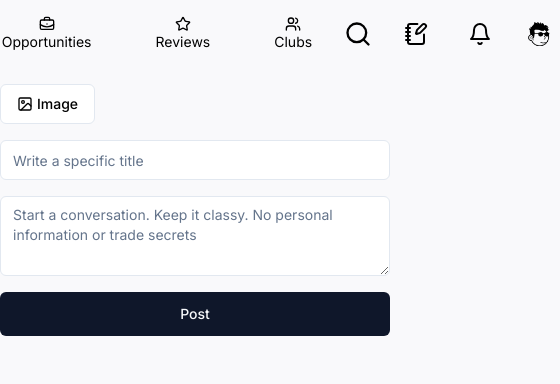
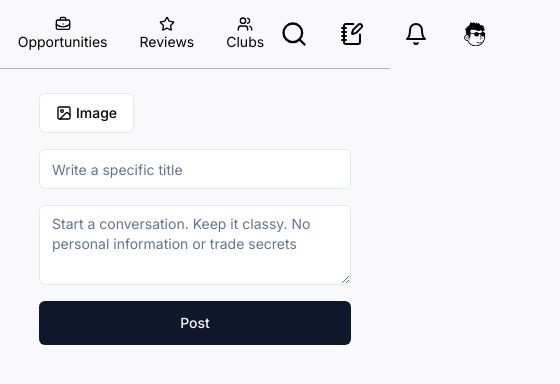
Before and after one commit to 0xuser64bit/Canteen, a Next.js app: page /write/post in a window 390 px wide. Shown: the top 384 px of the page, 560 px wide, since content can reach past the window. Built offline with nearby package versions, Linux system fonts and the light colour scheme; no server answers; sample sign-in values are in the browser's storage.

Commit message:
imp: going responsive

```diff
--- a/app/(main)/(protected)/(sidebar)/layout.tsx
+++ b/app/(main)/(protected)/(sidebar)/layout.tsx
@@ -37,11 +37,11 @@ export default function SideBarLayout({
 }>) {
   return (
     <div className="flex justify-center pt-2 w-full">
-      <div className="w-1/4">
+      <div className="md:block hidden w-[20%]">
         <Navigation navigationTabs={navigationTabs} />
       </div>
-      <div className="w-1/2 mx-2">{children}</div>
-      <div className="w-1/4">
+      <div className="md:w-[65%] w-full mx-5">{children}</div>
+      <div className="md:block hidden w-1/4">
         <Discover />
       </div>
     </div>
--- a/app/(main)/(protected)/_components/Navbar.tsx
+++ b/app/(main)/(protected)/_components/Navbar.tsx
@@ -56,8 +56,8 @@ export const Navbar = () => {
   }, [theme]);
 
   return (
-    <div className="flex justify-center py-2">
-      <div className="flex items-center md:w-1/4">
+    <div className="flex justify-center py-2 border-b border-b-slate-500/50 mb-2">
+      <div className="flex items-center w-[20%]">
         <div
           role="button"
           onClick={() => {
@@ -67,7 +67,7 @@ export const Navbar = () => {
           <img src={imageSrc} className="w-20" />
         </div>
       </div>
-      <div className="md:w-1/2">
+      <div className="md:w-[65%] w-full">
         <Tabs tabs={tabs} />
       </div>
       <div className="flex items-center gap-x-4 md:w-1/4 justify-end">
--- a/app/(main)/(protected)/_components/Navigation.tsx
+++ b/app/(main)/(protected)/_components/Navigation.tsx
@@ -27,12 +27,12 @@ export const Navigation = ({
 
   return (
     <>
-      <div className={cn("flex flex-col")}>
+      <div className={"flex flex-col"}>
         {navigationTabs.map((navigationTab, _) => (
           <div
             key={navigationTab.title}
             className={cn(
-              "flex items-center px-4 sm:px-8 md:px-16 py-2 gap-x-4 text-gray-500",
+              "flex items-center px-4 py-2 gap-x-4 text-gray-500",
               active &&
                 active.value === navigationTab.value &&
                 "bg-gray-200 dark:bg-gray-200/10 rounded-lg ease-in-out text-black dark:text-white font-bold",
--- a/app/(main)/(protected)/_components/Tabs.tsx
+++ b/app/(main)/(protected)/_components/Tabs.tsx
@@ -33,7 +33,7 @@ export const Tabs = ({ tabs }: { tabs: Tab[] }) => {
           <div
             key={tab.title}
             className={cn(
-              "flex flex-col justify-center items-center px-8 py-2 rounded-full",
+              "flex flex-col justify-center items-center lg:px-8 px-4 py-2 rounded-full",
               active &&
                 active.value === tab.value &&
                 "bg-gray-200 dark:bg-gray-200/10 rounded-lg ease-in-out",
--- a/app/(main)/(protected)/write/post/page.tsx
+++ b/app/(main)/(protected)/write/post/page.tsx
@@ -67,7 +67,7 @@ export default function WritePostPage() {
       });
   };
   return (
-    <div className="lg:w-1/2 mx-auto">
+    <div className="lg:w-2/3 mx-auto w-[80%]">
       <form action={publishPost}>
         <div className="py-4 flex flex-col gap-y-4">
           <div className="">
```
